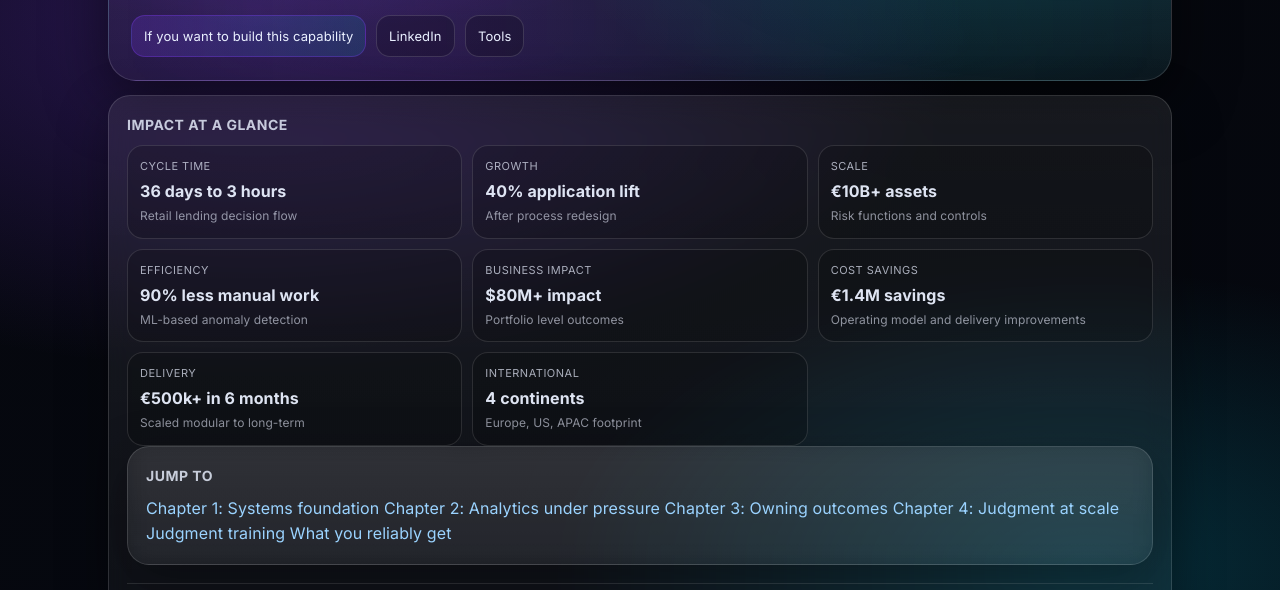
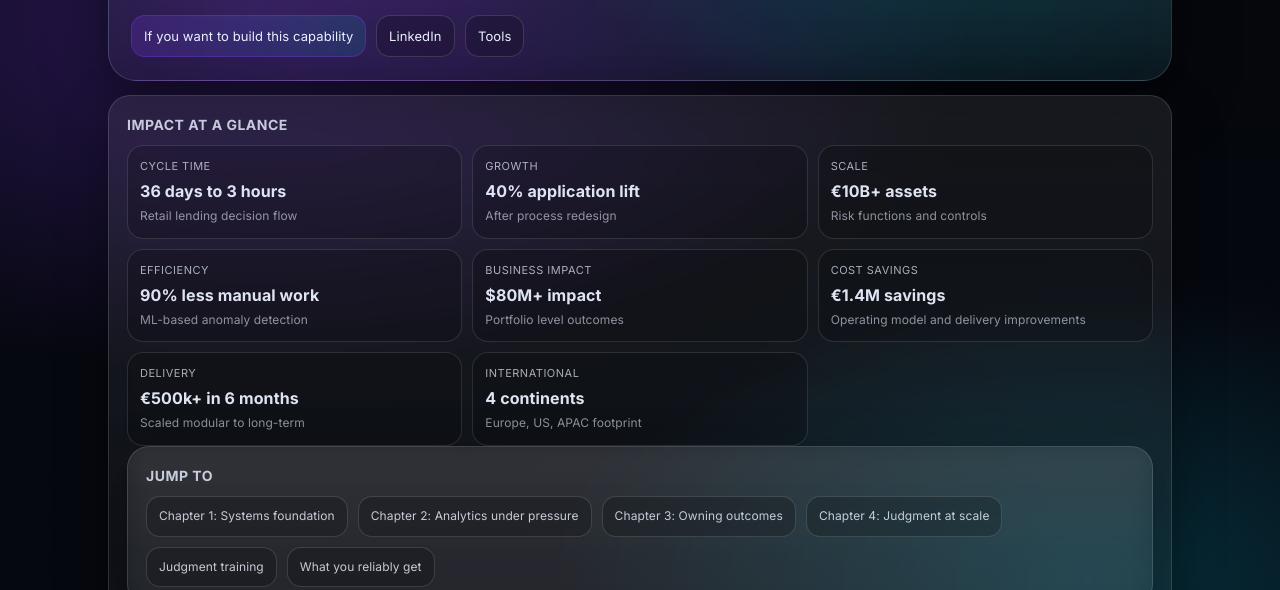
Before and after one commit to SrujanSudam55/SrujanSudam55.github.io, a plain HTML site: page work/index.html in a window 1280 px wide. Shown: the part 362-952 px from the top of the page. Drawn offline with Linux system fonts and the light colour scheme.

Commit message:
Update styles.css

```diff
--- a/styles.css
+++ b/styles.css
@@ -526,3 +526,35 @@ code.inline{
 @media (min-width: 900px){
   .craft-item{grid-column: span 6;}
 }
+
+/* Mini chapter selector */
+.chapters{
+  display:flex;
+  flex-wrap:wrap;
+  gap:10px;
+  margin-top: 10px;
+}
+.chapter-link{
+  display:inline-flex;
+  align-items:center;
+  padding: 10px 12px;
+  border-radius: 14px;
+  border: 1px solid rgba(255,255,255,0.14);
+  background: rgba(0,0,0,0.20);
+  color: rgba(234,240,255,0.82);
+  font-size: 12px;
+  text-decoration: none;
+  transition: transform 140ms ease, background 140ms ease, border-color 140ms ease;
+}
+.chapter-link:hover{
+  transform: translateY(-1px);
+  border-color: rgba(255,255,255,0.22);
+  background: rgba(255,255,255,0.06);
+  text-decoration:none;
+  color: rgba(234,240,255,0.95);
+}
+
+/* Optional: smoother jump scrolling */
+html{
+  scroll-behavior: smooth;
+}
```
